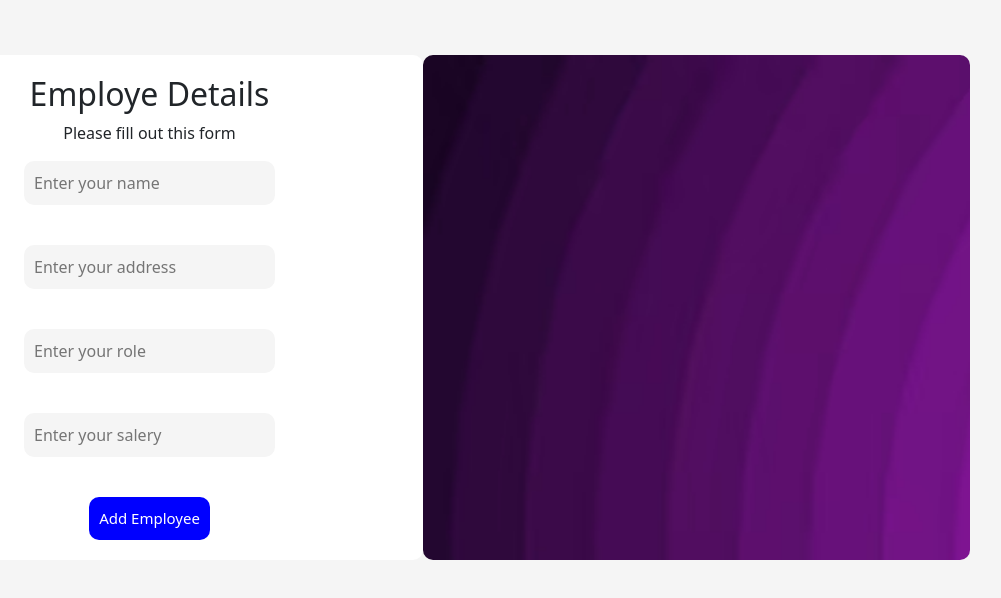
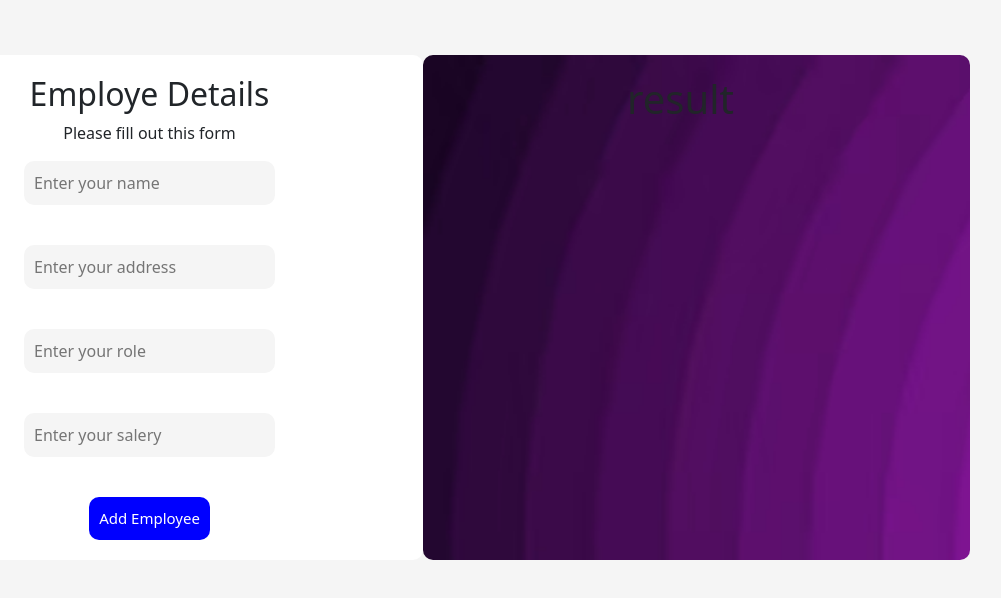
Before and after one commit to lingesh46/employe-from, a plain HTML site: page index.html in a window 1280 px wide. Shown: the whole page, without its empty margins (217-1218 px from the left). Drawn offline with nearby package versions, Linux system fonts and the light colour scheme.

Commit message:
change heading

```diff
--- a/index.html
+++ b/index.html
@@ -33,6 +33,7 @@
 
             </div>
             <div class="col-md-6 input2">
+                <h1>result</h1>
 
 
                 <ul id="employeeList" class="employee-list"></ul>
```
